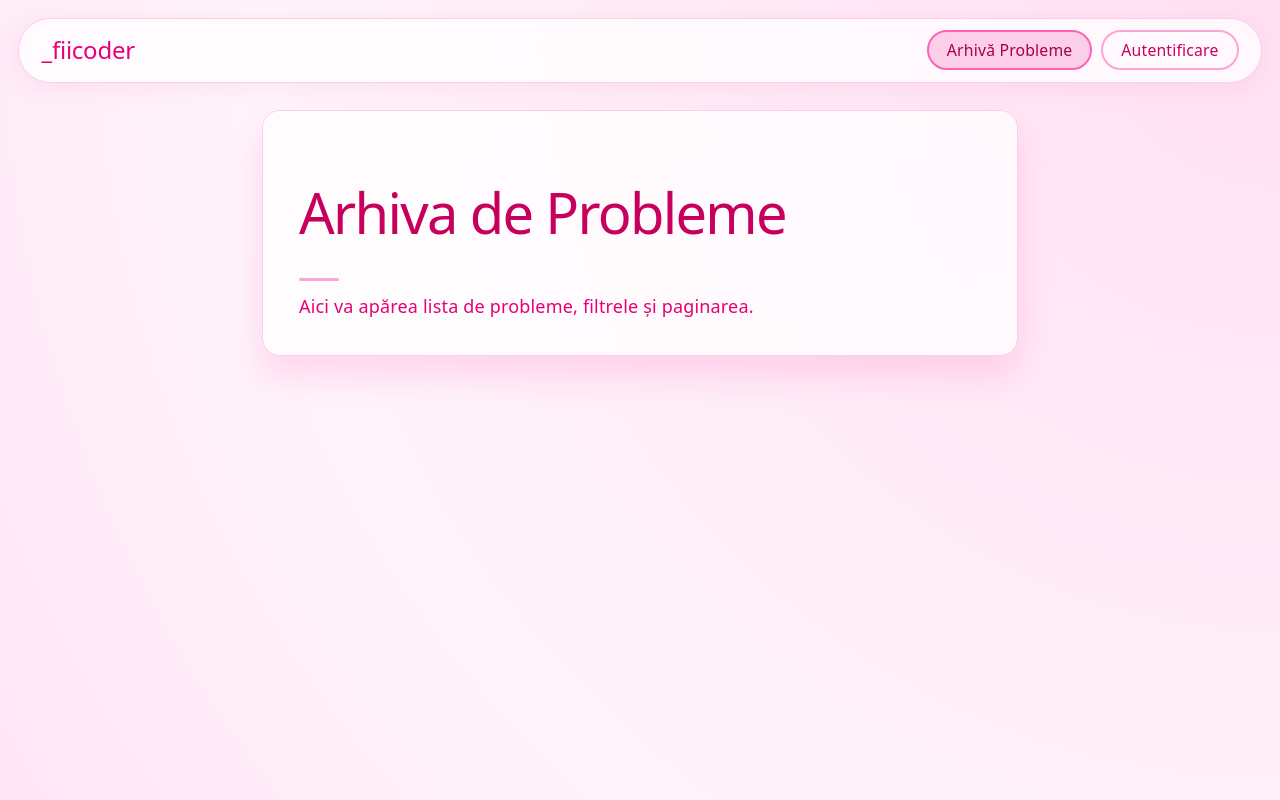
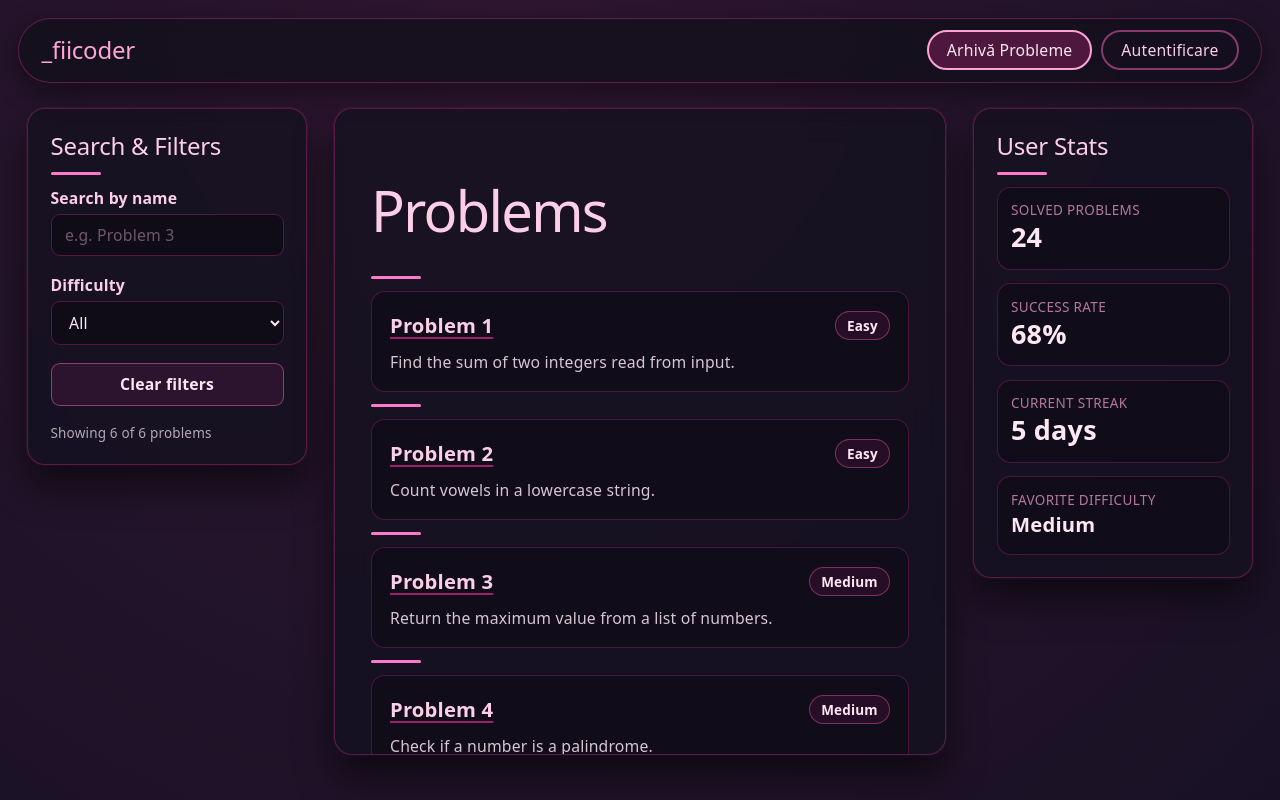
Before and after one commit to Proiect-A1/Frontend, a React (Vite) app in the folder fiicoder-frontend/: page /problems in a window 1280 px wide. Built offline with nearby package versions, Linux system fonts and the light colour scheme.

Commit message:
test design

```diff
--- a/fiicoder-frontend/src/App.tsx
+++ b/fiicoder-frontend/src/App.tsx
@@ -3,16 +3,12 @@ import { AnimatePresence, motion } from "framer-motion";
 import Navbar from "./components/Navbar";
 import Login from "./pages/Login";
 import ProblemList from "./pages/ProblemList";
+import ProblemDetails from "./pages/ProblemDetails";
 
 const pageVariants = {
   initial: { y: "-300px", opacity: 0 },
   animate: { y: 0, opacity: 1 },
   exit:    { y: "0px", opacity: 0 },
-};
-
-const pageTransition = {
-  duration: 0.3,
-  ease: "easeInOut",
 };
 
 function AnimatedRoutes() {
@@ -22,7 +18,7 @@ function AnimatedRoutes() {
     <AnimatePresence mode="wait">
       <motion.main
         key={location.pathname}
-        className="max-w-6xl mx-auto px-4 py-6"
+        className="max-w-6xl mx-auto px-4 pt-24 pb-6"
         style={{ position: "relative" }}
         variants={pageVariants}
         initial="initial"
@@ -33,6 +29,7 @@ function AnimatedRoutes() {
           <Route path="/" element={<Navigate to="/problems" replace />} />
           <Route path="/login" element={<Login />} />
           <Route path="/problems" element={<ProblemList />} />
+          <Route path="/problems/:problemId" element={<ProblemDetails />} />
         </Routes>
       </motion.main>
     </AnimatePresence>
@@ -42,7 +39,7 @@ function AnimatedRoutes() {
 export default function App() {
   return (
     <BrowserRouter>
-      <div className="min-h-screen w-full text-pink-900 font-sans site-hero">
+      <div className="min-h-screen w-full text-pink-100 font-sans site-hero">
         <Navbar />
         <AnimatedRoutes />
       </div>
--- a/fiicoder-frontend/src/components/Navbar.tsx
+++ b/fiicoder-frontend/src/components/Navbar.tsx
@@ -4,18 +4,18 @@ export default function Navbar() {
   const location = useLocation();
 
   return (
-    <div className="px-4 pt-4">
+    <div className="fixed inset-x-0 top-0 z-50 px-4 pt-4">
       <nav
         className="
         mx-auto
-        bg-white/75 backdrop-blur-md
-        border border-pink-200
-        rounded-full shadow-[0_4px_24px_rgba(236,72,153,0.1)]
+        bg-[#12101c]/80 backdrop-blur-md
+        border border-pink-500/35
+        rounded-full shadow-[0_8px_28px_rgba(0,0,0,0.45)]
         px-5 py-2.5
         flex items-center justify-between
       "
       >
-        <h2 className="font-semibold text-pink-600 text-xl tracking-tight">
+        <h2 className="font-semibold text-pink-300 text-xl tracking-tight">
           _fiicoder
         </h2>
 
@@ -25,8 +25,8 @@ export default function Navbar() {
             className={`px-4 py-1.5 rounded-full text-sm font-medium border-2 transition-all duration-200
               ${
                 location.pathname === "/problems"
-                  ? "bg-pink-200 border-pink-400 text-pink-800"
-                  : "bg-transparent border-pink-300 text-pink-700 hover:bg-pink-100 hover:-translate-y-px"
+                  ? "bg-pink-500/25 border-pink-300 text-pink-100"
+                  : "bg-transparent border-pink-400/50 text-pink-200 hover:bg-pink-500/15 hover:text-pink-100 hover:-translate-y-px"
               }`}
           >
             Arhivă Probleme
@@ -36,8 +36,8 @@ export default function Navbar() {
             className={`px-4 py-1.5 rounded-full text-sm font-medium border-2 transition-all duration-200
               ${
                 location.pathname === "/login"
-                  ? "bg-pink-200 border-pink-400 text-pink-800"
-                  : "bg-transparent border-pink-300 text-pink-700 hover:bg-pink-100 hover:-translate-y-px"
+                  ? "bg-pink-500/25 border-pink-300 text-pink-100"
+                  : "bg-transparent border-pink-400/50 text-pink-200 hover:bg-pink-500/15 hover:text-pink-100 hover:-translate-y-px"
               }`}
           >
             Autentificare
--- a/fiicoder-frontend/src/index.css
+++ b/fiicoder-frontend/src/index.css
@@ -1,17 +1,17 @@
 @import "tailwindcss";
 
 :root {
-  --text: #6f2c59;
-  --text-h: #3b0b30;
-  --bg: #fff4fb;
-  --border: #f8d4ec;
-  --code-bg: #fff0f9;
+  --text: #f5c8e4;
+  --text-h: #ffe8f6;
+  --bg: #090812;
+  --border: #4a2641;
+  --code-bg: #1a1322;
   --accent: #ff5eb6;
   --accent-bg: rgba(255, 94, 182, 0.15);
-  --accent-border: rgba(255, 94, 182, 0.45);
-  --social-bg: rgba(255, 230, 245, 0.7);
+  --accent-border: rgba(255, 94, 182, 0.6);
+  --social-bg: rgba(255, 94, 182, 0.12);
   --shadow:
-    rgba(255, 94, 182, 0.22) 0 10px 30px -5px, rgba(255, 122, 208, 0.16) 0 4px 10px -3px;
+    rgba(5, 4, 10, 0.75) 0 18px 38px -10px, rgba(255, 94, 182, 0.2) 0 6px 18px -8px;
 
   --sans: system-ui, 'Segoe UI', Roboto, sans-serif;
   --heading: system-ui, 'Segoe UI', Roboto, sans-serif;
@@ -19,7 +19,7 @@
 
   font: 18px/145% var(--sans);
   letter-spacing: 0.18px;
-  color-scheme: light dark;
+  color-scheme: dark;
   color: var(--text);
   background: var(--bg);
   font-synthesis: none;
@@ -29,26 +29,6 @@
 
   @media (max-width: 1024px) {
     font-size: 16px;
-  }
-}
-
-@media (prefers-color-scheme: dark) {
-  :root {
-    --text: #9ca3af;
-    --text-h: #f3f4f6;
-    --bg: #16171d;
-    --border: #2e303a;
-    --code-bg: #1f2028;
-    --accent: #c084fc;
-    --accent-bg: rgba(192, 132, 252, 0.15);
-    --accent-border: rgba(192, 132, 252, 0.5);
-    --social-bg: rgba(47, 48, 58, 0.5);
-    --shadow:
-      rgba(0, 0, 0, 0.4) 0 10px 15px -3px, rgba(0, 0, 0, 0.25) 0 4px 6px -2px;
-  }
-
-  #social .button-icon {
-    filter: invert(1) brightness(2);
   }
 }
 
@@ -65,6 +45,8 @@
 body {
   margin: 0;
   overflow-x: hidden;
+  background: var(--bg);
+  color: var(--text);
 }
 
 h1,
@@ -126,14 +108,14 @@ code {
 }
 
 .site-hero {
-  background: radial-gradient(circle at top, #ffe0f2 0%, #fff4fb 50%, #ffd5ef 100%);
+  background: radial-gradient(circle at 20% 0%, #2f1630 0%, #171124 45%, #090812 100%);
   background-size: 200% 200%;
 }
 
 .animate-appear { animation: fadeInUp 0.8s ease-out both; }
 
 .card-glow {
-  box-shadow: 0 20px 35px rgba(255, 94, 182, 0.2);
+  box-shadow: 0 22px 36px rgba(0, 0, 0, 0.5), 0 0 0 1px rgba(255, 94, 182, 0.1);
 }
 
 @keyframes dropIn {
@@ -143,8 +125,8 @@ code {
 }
 
 @keyframes expandLine {
-  0%   { opacity: 0; width: 0; }
-  100% { opacity: 1; width: 40px; }
+  0%   { opacity: 0; transform: scaleX(0); }
+  100% { opacity: 1; transform: scaleX(1); }
 }
 
 .page-enter {
@@ -152,8 +134,9 @@ code {
 }
 
 .page-line {
-  width: 40px; height: 3px;
-  background: #f9a8d4; border-radius: 2px;
+  width: 50px; height: 3px;
+  background: #ff7bc8; border-radius: 2px;
   margin: 12px 0;
+  transform-origin: left center;
   animation: expandLine 0.4s 0.3s cubic-bezier(0.22, 1, 0.36, 1) both;
 }
--- a/fiicoder-frontend/src/pages/Login.tsx
+++ b/fiicoder-frontend/src/pages/Login.tsx
@@ -1,9 +1,9 @@
 export default function Login() {
   return (
-    <div className="p-8 max-w-2xl mx-auto bg-white/75 backdrop-blur-lg border border-pink-200 rounded-2xl card-glow page-enter">
-      <h1 className="text-3xl font-bold text-pink-700 mb-2">Autentificare</h1>
+    <div className="p-8 max-w-2xl mx-auto bg-[#151221]/80 backdrop-blur-lg border border-pink-500/30 rounded-2xl card-glow page-enter">
+      <h1 className="text-3xl font-bold text-pink-200 mb-2">Autentificare</h1>
       <div className="page-line" />
-      <p className="text-pink-600">Aici vom construi formularul de Login cu validare Zod.</p>
+      <p className="text-pink-100/85">Aici vom construi formularul de Login cu validare Zod.</p>
     </div>
   );
 }
--- /dev/null
+++ b/fiicoder-frontend/src/pages/ProblemDetails.tsx
@@ -0,0 +1,38 @@
+import { Link, useParams } from "react-router-dom";
+import { problemSummaries } from "./problemData";
+
+export default function ProblemDetails() {
+  const { problemId } = useParams();
+  const id = Number(problemId);
+  const problem = problemSummaries.find((item) => item.id === id);
+
+  if (!problem) {
+    return (
+      <div className="p-8 max-w-2xl mx-auto bg-[#151221]/80 backdrop-blur-lg border border-pink-500/30 rounded-2xl card-glow page-enter">
+        <h1 className="text-2xl font-bold text-pink-200 mb-2">Problem not found</h1>
+        <div className="page-line" />
+        <p className="text-pink-100/85 mb-4">This problem does not exist in the static list yet.</p>
+        <Link to="/problems" className="text-sm font-semibold text-pink-200 underline underline-offset-4">
+          Back to problems
+        </Link>
+      </div>
+    );
+  }
+
+  return (
+    <div className="p-8 max-w-3xl mx-auto bg-[#151221]/80 backdrop-blur-lg border border-pink-500/30 rounded-2xl card-glow page-enter">
+      <p className="text-xs font-semibold uppercase tracking-wider text-pink-400">Problem #{problem.id}</p>
+      <h1 className="text-3xl font-bold text-pink-200 mb-2">{problem.title}</h1>
+      <div className="page-line" />
+
+      <p className="text-pink-100/85 leading-relaxed">{problem.statement}</p>
+
+      <Link
+        to="/problems"
+        className="mt-5 inline-block text-sm font-semibold text-pink-200 underline decoration-pink-500/60 underline-offset-4"
+      >
+        Back to all problems
+      </Link>
+    </div>
+  );
+}
--- a/fiicoder-frontend/src/pages/ProblemList.tsx
+++ b/fiicoder-frontend/src/pages/ProblemList.tsx
@@ -1,9 +1,140 @@
+import { Fragment, useMemo, useState } from "react";
+import { Link } from "react-router-dom";
+import { problemSummaries } from "./problemData";
+
 export default function ProblemList() {
+  const [searchQuery, setSearchQuery] = useState("");
+  const [difficultyFilter, setDifficultyFilter] = useState("All");
+
+  const filteredProblems = useMemo(() => {
+    const normalized = searchQuery.trim().toLowerCase();
+
+    return problemSummaries.filter((problem) => {
+      const matchesName = problem.title.toLowerCase().includes(normalized);
+      const matchesDifficulty = difficultyFilter === "All" || problem.difficulty === difficultyFilter;
+
+      return matchesName && matchesDifficulty;
+    });
+  }, [difficultyFilter, searchQuery]);
+
+  const clearFilters = () => {
+    setSearchQuery("");
+    setDifficultyFilter("All");
+  };
+
   return (
-    <div className="p-8 max-w-2xl mx-auto bg-white/75 backdrop-blur-lg border border-pink-200 rounded-2xl card-glow page-enter">
-      <h1 className="text-3xl font-bold text-pink-700 mb-2">Arhiva de Probleme</h1>
-      <div className="page-line" />
-      <p className="text-pink-600">Aici va apărea lista de probleme, filtrele și paginarea.</p>
+    <div className="grid w-screen box-border px-6 gap-6 md:grid-cols-[280px_minmax(0,1fr)_280px] md:relative md:left-1/2 md:right-1/2 md:-ml-[50vw] md:-mr-[50vw]">
+      <aside className="h-fit p-5 bg-[#151221]/80 backdrop-blur-lg border border-pink-500/30 rounded-2xl card-glow page-enter md:sticky md:top-6 md:col-start-1">
+        <h2 className="text-xl font-bold text-pink-200 mb-2">Search & Filters</h2>
+        <div className="page-line" />
+
+        <div className="space-y-4">
+          <div>
+            <label htmlFor="problem-search" className="mb-1 block text-sm font-semibold text-pink-200">
+              Search by name
+            </label>
+            <input
+              id="problem-search"
+              type="text"
+              value={searchQuery}
+              onChange={(event) => setSearchQuery(event.target.value)}
+              placeholder="e.g. Problem 3"
+              className="w-full rounded-lg border border-pink-500/30 bg-[#0f0c18] px-3 py-2 text-sm text-pink-100 placeholder:text-pink-200/40 outline-none transition focus:border-pink-400 focus:ring-2 focus:ring-pink-500/20"
+            />
+          </div>
+
+          <div>
+            <label htmlFor="difficulty-filter" className="mb-1 block text-sm font-semibold text-pink-200">
+              Difficulty
+            </label>
+            <select
+              id="difficulty-filter"
+              value={difficultyFilter}
+              onChange={(event) => setDifficultyFilter(event.target.value)}
+              className="w-full rounded-lg border border-pink-500/30 bg-[#0f0c18] px-3 py-2 text-sm text-pink-100 outline-none transition focus:border-pink-400 focus:ring-2 focus:ring-pink-500/20"
+            >
+              <option value="All">All</option>
+              <option value="Easy">Easy</option>
+              <option value="Medium">Medium</option>
+              <option value="Hard">Hard</option>
+            </select>
+          </div>
+
+          <button
+            type="button"
+            onClick={clearFilters}
+            className="w-full rounded-lg border border-pink-400/50 bg-pink-500/10 px-3 py-2 text-sm font-semibold text-pink-100 transition hover:bg-pink-500/20"
+          >
+            Clear filters
+          </button>
+
+          <p className="text-xs text-pink-100/70">
+            Showing {filteredProblems.length} of {problemSummaries.length} problems
+          </p>
+        </div>
+      </aside>
+
+      <section className="h-[calc(100svh-8.5rem)] overflow-y-auto p-8 bg-[#151221]/80 backdrop-blur-lg border border-pink-500/30 rounded-2xl card-glow page-enter md:col-start-2">
+        <h1 className="text-3xl font-bold text-pink-200 mb-2">Problems</h1>
+        <div className="page-line" />
+
+        <div>
+          {filteredProblems.length === 0 && (
+            <div className="rounded-xl border border-pink-500/25 bg-[#100d19]/80 p-4">
+              <p className="text-sm text-pink-100/85">No problems match these filters.</p>
+            </div>
+          )}
+
+          {filteredProblems.map((problem, index) => (
+            <Fragment key={problem.id}>
+              <div className="rounded-xl border border-pink-500/25 bg-[#100d19]/80 p-4">
+                <div className="mb-2 flex items-center justify-between gap-3">
+                  <Link
+                    to={`/problems/${problem.id}`}
+                    className="text-lg font-semibold text-pink-200 underline decoration-pink-500/60 underline-offset-4 transition hover:text-pink-100 hover:decoration-pink-300"
+                  >
+                    {problem.title}
+                  </Link>
+                  <span className="rounded-full border border-pink-400/40 bg-pink-500/10 px-2.5 py-1 text-xs font-semibold text-pink-100">
+                    {problem.difficulty}
+                  </span>
+                </div>
+
+                <p className="text-sm text-pink-100/85">{problem.shortDescription}</p>
+              </div>
+
+              {index < filteredProblems.length - 1 && <div className="page-line" />}
+            </Fragment>
+          ))}
+        </div>
+      </section>
+
+      <aside className="h-fit p-5 bg-[#151221]/80 backdrop-blur-lg border border-pink-500/30 rounded-2xl card-glow page-enter md:sticky md:top-6 md:col-start-3">
+        <h2 className="text-xl font-bold text-pink-200 mb-2">User Stats</h2>
+        <div className="page-line" />
+
+        <div className="space-y-3">
+          <div className="rounded-xl border border-pink-500/25 bg-[#100d19]/80 p-3">
+            <p className="text-xs uppercase tracking-wide text-pink-300/70">Solved Problems</p>
+            <p className="mt-1 text-2xl font-semibold text-pink-100">24</p>
+          </div>
+
+          <div className="rounded-xl border border-pink-500/25 bg-[#100d19]/80 p-3">
+            <p className="text-xs uppercase tracking-wide text-pink-300/70">Success Rate</p>
+            <p className="mt-1 text-2xl font-semibold text-pink-100">68%</p>
+          </div>
+
+          <div className="rounded-xl border border-pink-500/25 bg-[#100d19]/80 p-3">
+            <p className="text-xs uppercase tracking-wide text-pink-300/70">Current Streak</p>
+            <p className="mt-1 text-2xl font-semibold text-pink-100">5 days</p>
+          </div>
+
+          <div className="rounded-xl border border-pink-500/25 bg-[#100d19]/80 p-3">
+            <p className="text-xs uppercase tracking-wide text-pink-300/70">Favorite Difficulty</p>
+            <p className="mt-1 text-lg font-semibold text-pink-100">Medium</p>
+          </div>
+        </div>
+      </aside>
     </div>
   );
 }
--- /dev/null
+++ b/fiicoder-frontend/src/pages/problemData.ts
@@ -0,0 +1,58 @@
+export type ProblemSummary = {
+  id: number;
+  title: string;
+  shortDescription: string;
+  statement: string;
+  difficulty: "Easy" | "Medium" | "Hard";
+};
+
+export const problemSummaries: ProblemSummary[] = [
+  {
+    id: 1,
+    title: "Problem 1",
+    shortDescription: "Find the sum of two integers read from input.",
+    statement:
+      "Given two integers a and b, print their sum. This is a warm-up problem for parsing and basic arithmetic.",
+    difficulty: "Easy",
+  },
+  {
+    id: 2,
+    title: "Problem 2",
+    shortDescription: "Count vowels in a lowercase string.",
+    statement:
+      "Given a lowercase string s, compute how many characters are vowels from the set {a, e, i, o, u}.",
+    difficulty: "Easy",
+  },
+  {
+    id: 3,
+    title: "Problem 3",
+    shortDescription: "Return the maximum value from a list of numbers.",
+    statement:
+      "Given n integers, output the largest number. Assume n is at least 1.",
+    difficulty: "Medium",
+  },
+  {
+    id: 4,
+    title: "Problem 4",
+    shortDescription: "Check if a number is a palindrome.",
+    statement:
+      "Given an integer x, determine whether it reads the same from left to right and right to left.",
+    difficulty: "Medium",
+  },
+  {
+    id: 5,
+    title: "Problem 5",
+    shortDescription: "Compute factorial n! for n up to 12.",
+    statement:
+      "Given an integer n, compute the product 1 * 2 * ... * n. Constraints keep the result inside 32-bit signed integer.",
+    difficulty: "Hard",
+  },
+  {
+    id: 6,
+    title: "Problem 6",
+    shortDescription: "Sort numbers in ascending order.",
+    statement:
+      "Given n integers, print them sorted in non-decreasing order.",
+    difficulty: "Easy",
+  },
+];
```
